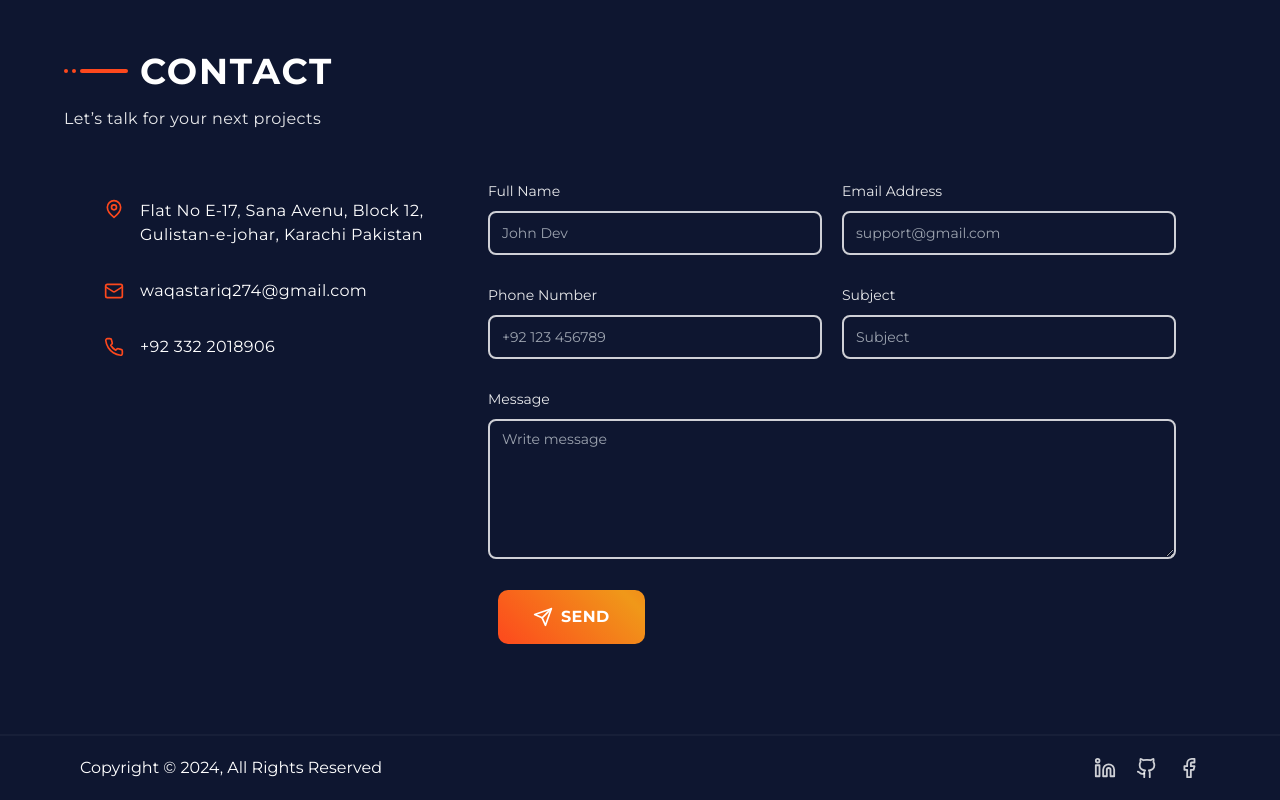
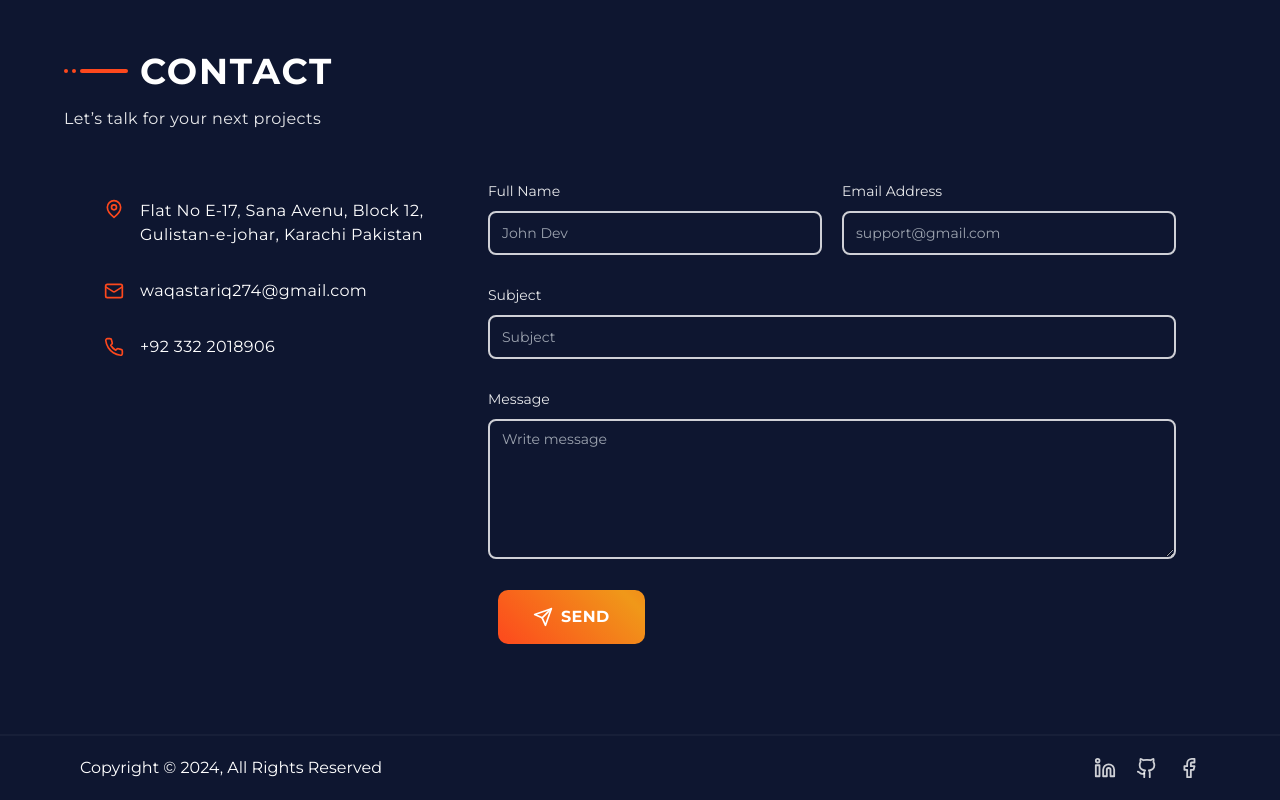
Before and after one commit to waqastariq05/Portfolio, a React (Vite) app: page / in a window 1280 px wide. Shown: the part 2091-2891 px from the top of the page. Built offline with nearby package versions, Linux system fonts and the light colour scheme.

Commit message:
Adding contact form functionality

```diff
--- a/package.json
+++ b/package.json
@@ -10,6 +10,7 @@
     "preview": "vite preview"
   },
   "dependencies": {
+    "@emailjs/browser": "^4.1.0",
     "lucide-react": "^0.306.0",
     "react": "^18.2.0",
     "react-dom": "^18.2.0",
--- a/src/App.jsx
+++ b/src/App.jsx
@@ -1,4 +1,6 @@
+import { useState } from 'react'
 import './App.css'
+import Alert from './components/Alert'
 import ContactSection from './components/ContactSection'
 import Footer from './components/Footer'
 import HeroSection from './components/HeroSection'
@@ -7,14 +9,17 @@ import ProjectSection from './components/ProjectSection'
 import SkillSection from './components/SkillSection'
 
 function App() {
+  const [alert, setAlert] = useState(false)
+  const [alertData, setAlertData] = useState({ type: "", msg: "" })
 
   return (
     <>
       <Navbar />
+      {alert && <Alert alertData={alertData} setAlert={setAlert} setAlertData={setAlertData} />}
       <HeroSection />
       <SkillSection />
       <ProjectSection />
-      <ContactSection />
+      <ContactSection setAlert={setAlert} setAlertData={setAlertData} />
       <Footer />
     </>
   )
--- /dev/null
+++ b/src/components/Alert.jsx
@@ -0,0 +1,23 @@
+import React from 'react'
+import { X } from "lucide-react"
+
+const Alert = ({ alertData, setAlert, setAlertData }) => {
+    setTimeout(() => {
+        setAlert(false)
+        setAlertData({ type: "", msg: "" })
+    }, [2000])
+
+    const handleClose = () => {
+        setAlert(false)
+        setAlertData({ type: "", msg: "" })
+    }
+
+    return (
+        <div className='fixed top-[12%] right-0 left-0 bg-[#4be953b7] backdrop-blur-sm rounded py-3 px-5 flex items-center justify-between z-10'>
+            <h2 className='text-white'><strong>{alertData.type}</strong> {alertData.msg}</h2>
+            <button onClick={handleClose}><X size={20} color='#fff' /></button>
+        </div>
+    )
+}
+
+export default Alert
--- a/src/components/ContactSection.jsx
+++ b/src/components/ContactSection.jsx
@@ -1,8 +1,30 @@
-import React from 'react'
+import React, { useRef, useState } from 'react'
 import SubTitleSection from './SubTitleSection'
 import { Phone, Mail, MapPin, Send } from 'lucide-react'
+import emailjs from '@emailjs/browser';
 
-const ContactSection = () => {
+const ContactSection = ({ setAlert, setAlertData }) => {
+  const form = useRef();
+  const [isLoading, setIsLoading] = useState(false)
+
+  const handleSubmit = (e) => {
+    e.preventDefault()
+    setIsLoading(true)
+
+    emailjs.sendForm(`${import.meta.env.VITE_PUBLIC_SERVICE_ID}`, `${import.meta.env.VITE_PUBLIC_TEMPLATE_ID}`, form.current, `${import.meta.env.VITE_PUBLIC_API_KEY}`)
+      .then((result) => {
+        setAlertData({ type: "Success", msg: "Your Message is Sended." })
+        setAlert(true)
+        setIsLoading(false)
+        e.target.reset();
+      }, (e) => {
+        setAlertData({ type: "Warning", msg: "Enter Correct Credentials." })
+        setAlert(true)
+        setIsLoading(false)
+        e.target.reset();
+      });
+  }
+
   return (
     <div id='contact' className='w-full md:w-[90%] mx-auto pt-10 mb-16 sm:mb-20 px-5 md:px-0'>
       <SubTitleSection title="Contact" text="Let’s talk for your next projects" />
@@ -34,31 +56,34 @@ const ContactSection = () => {
           </div>
         </div>
         <div className="w-full lg:w-2/3 md:w-1/2 md:ml-auto mt-4 md:mt-0">
+          <form ref={form} onSubmit={handleSubmit}>
             <div className='flex flex-wrap sm:flex-nowrap items-center gap-4 sm:gap-5 mb-4 sm:mb-5'>
               <div className="w-full">
                 <label htmlFor="name" className="leading-10 text-sm text-white/90">Full Name</label>
-              <input type="text" id="name" name="name" className="w-full bg-transparent border-2 border-white/80 rounded-lg focus:border-textOrange text-base outline-none py-2 px-3 text-white placeholder:text-sm" placeholder='John Dev' />
+                <input type="text" id="name" name="name" className="w-full bg-transparent border-2 border-white/80 rounded-lg focus:border-textOrange text-base outline-none py-2 px-3 text-white placeholder:text-sm" placeholder='John Dev' required autoComplete='off' />
               </div>
               <div className="w-full">
                 <label htmlFor="email" className="leading-10 text-sm text-white/90">Email Address</label>
-              <input type="email" id="email" name="email" className="w-full bg-transparent border-2 border-white/80 rounded-lg focus:border-textOrange text-base outline-none py-2 px-3 text-white placeholder:text-sm" placeholder='support@gmail.com' />
+                <input type="email" id="email" name="email" className="w-full bg-transparent border-2 border-white/80 rounded-lg focus:border-textOrange text-base outline-none py-2 px-3 text-white placeholder:text-sm" placeholder='support@gmail.com' required autoComplete='off' />
               </div>
             </div>
-          <div className='flex flex-wrap sm:flex-nowrap items-center gap-4 sm:gap-5 mb-4 sm:mb-5'>
-            <div className="w-full">
-              <label htmlFor="number" className="leading-10 text-sm text-white/90">Phone Number</label>
-              <input type="text" id="number" name="number" className="w-full bg-transparent border-2 border-white/80 rounded-lg focus:border-textOrange text-base outline-none py-2 px-3 text-white placeholder:text-sm" placeholder='+92 123 456789' />
-            </div>
-            <div className="w-full">
+            <div className="mb-4 sm:mb-5 w-full">
               <label htmlFor="subject" className="leading-10 text-sm text-white/90">Subject</label>
-              <input type="text" id="subject" name="subject" className="w-full bg-transparent border-2 border-white/80 rounded-lg focus:border-textOrange text-base outline-none py-2 px-3 text-white placeholder:text-sm" placeholder='Subject' />
-            </div>
+              <input type="text" id="subject" name="subject" className="w-full bg-transparent border-2 border-white/80 rounded-lg focus:border-textOrange text-base outline-none py-2 px-3 text-white placeholder:text-sm" placeholder='Subject' required autoComplete='off' />
             </div>
             <div className="mb-4 sm:mb-6 w-full">
               <label htmlFor="message" className="leading-10 text-sm text-white/90">Message</label>
-            <textarea id="message" name="message" rows={5} className="w-full bg-transparent border-2 border-white/80 rounded-lg focus:border-textOrange text-base outline-none py-2 px-3 text-white placeholder:text-sm" placeholder='Write message'></textarea>
+              <textarea id="message" name="message" rows={5} className="w-full bg-transparent border-2 border-white/80 rounded-lg focus:border-textOrange text-base outline-none py-2 px-3 text-white placeholder:text-sm" placeholder='Write message' required></textarea>
             </div>
-          <button className="btn w-[60%] sm:w-auto m-0 mx-auto sm:m-[10px] flex items-center justify-center gap-2"><Send size={20} color='#fff' /> Send</button>
+            <button className="btn w-[60%] sm:w-auto m-0 mx-auto sm:m-[10px] flex items-center justify-center gap-2" disabled={isLoading ? true : false}>{isLoading ? (
+              <>loading...</>
+            ) : (
+              <>
+                <Send size={20} color='#fff' /> Send
+              </>
+            )}
+            </button>
+          </form>
         </div>
       </div>
     </div >
--- a/src/components/HeroSection.jsx
+++ b/src/components/HeroSection.jsx
@@ -60,7 +60,7 @@ const HeroSection = () => {
 
             </div>
             {/* -- Social Media icons */}
-            <div div className='absolute right-7 top-[40%] sm:right-10 md:top-auto flex flex-col gap-7' >
+            <div className='absolute right-7 top-[40%] sm:right-10 md:top-auto flex flex-col gap-7' >
                 <a href="https://www.linkedin.com/in/waqas-tariq-705a671bb/"><Linkedin size={22} className='cursor-pointer text-white/90 hover:text-textOrange transition-all duration-200 hover:scale-125' /></a>
                 <a href="https://github.com/waqastariq05"><Github size={22} className='cursor-pointer text-white/90 hover:text-textOrange transition-all duration-200 hover:scale-125' /></a>
                 <a href="https://www.facebook.com/waqas.tariq05"><Facebook size={22} className='cursor-pointer text-white/90 hover:text-textOrange transition-all duration-200 hover:scale-125' /></a>
```
Also changed, not shown: 1 other file (tests, documents, lock files or other folders). Lines whose indentation alone changed are shown as unchanged.
